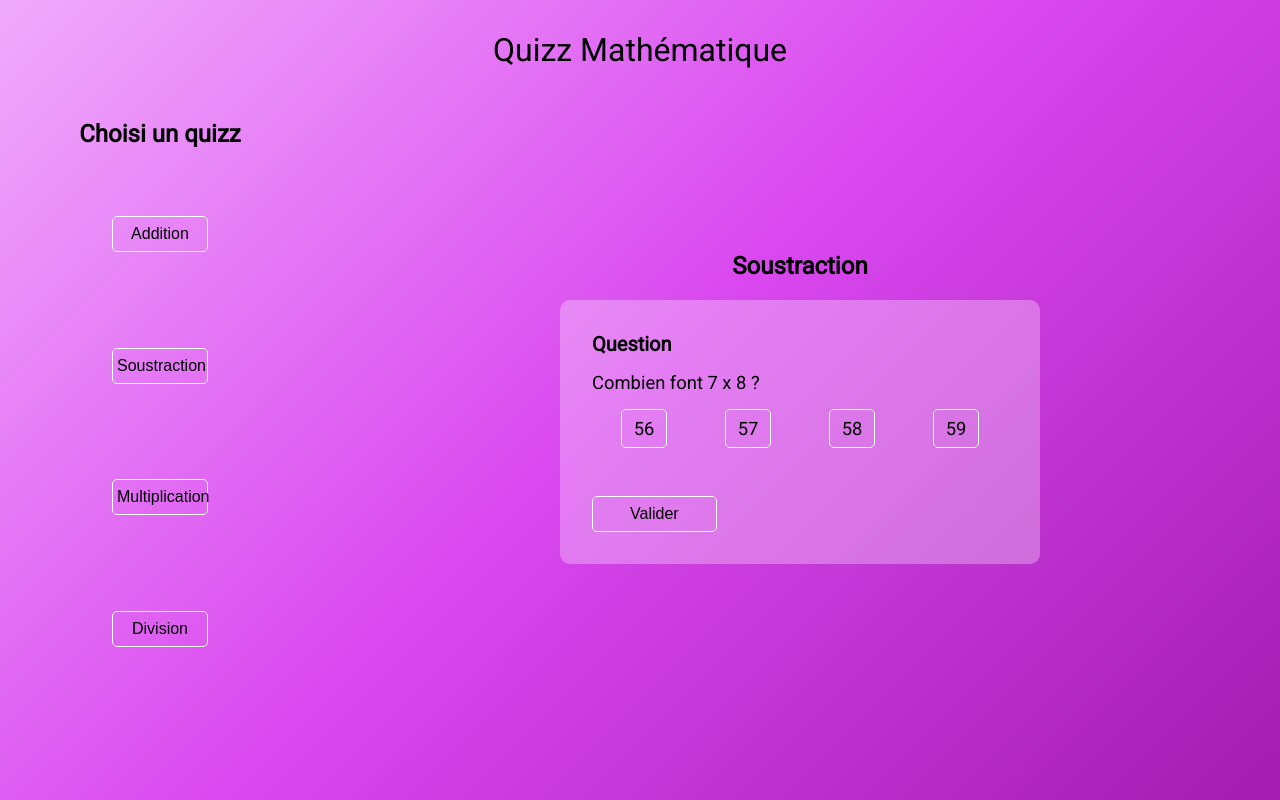
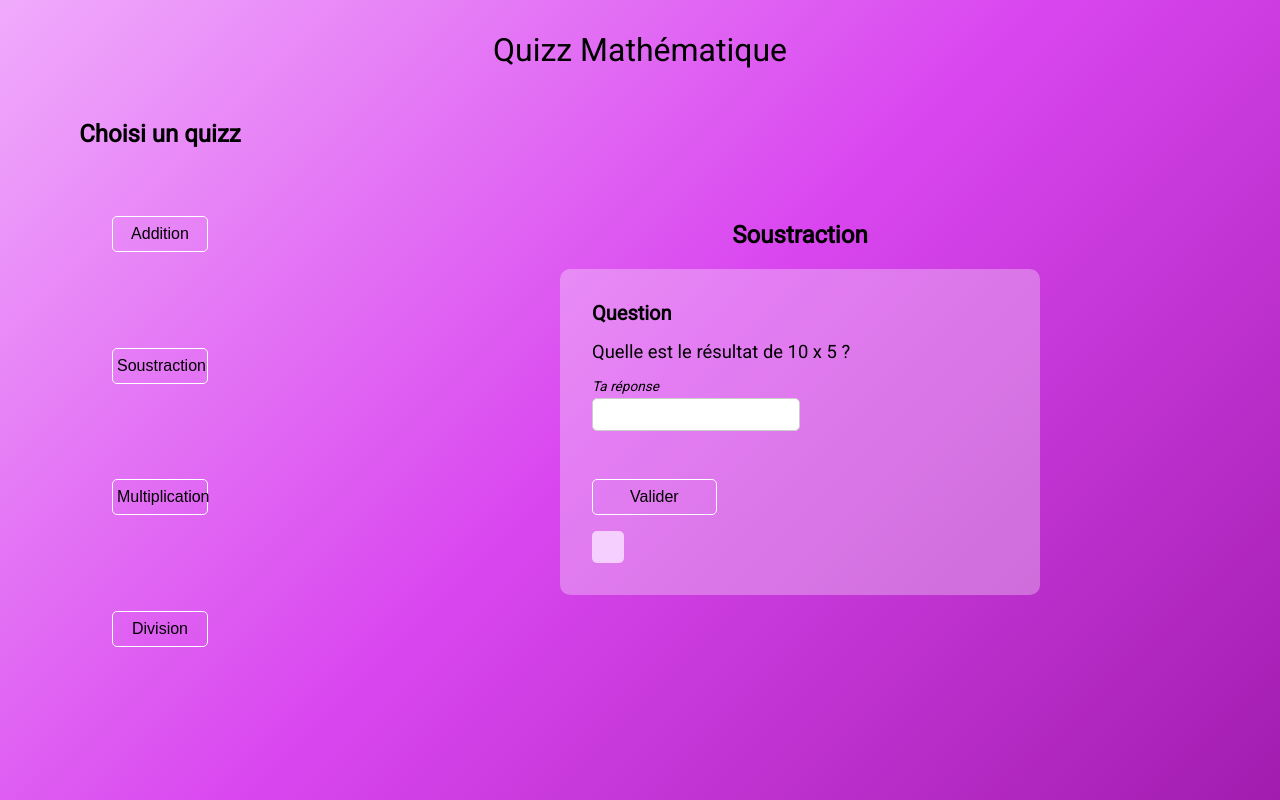
Before and after one commit to MisterWaner/math-game, a React (Vite) app: page /addition in a window 1280 px wide. Both pictures are taken after a click on the button "Soustraction". Built offline with nearby package versions, Linux system fonts and the light colour scheme.

Commit message:
generate random multiplication function

```diff
--- a/src/components/Card/Card.module.css
+++ b/src/components/Card/Card.module.css
@@ -21,21 +21,24 @@
 }
 
 .answerContainer {
-    width: 100%;
+    width: 50%;
     margin-top: 1rem;
     display: flex;
-    justify-content: space-around;
-}
-.answer {
-    border: 1px solid white;
-    padding: 0.5rem 0.75rem;
-    border-radius: 5px;
-    cursor: pointer;
+    flex-direction: column;
+    gap: 0.25rem;
 
-    &:hover {
-        background-color: #f5d0fe;
+    label {
+        font-style: italic;
+        font-size: 0.85rem;
+    };
+
+    input[type="text"] {
+        padding: 0.5rem 0.75rem;
+        border-radius: 5px;
+        border: 1px solid #ccc;
     }
 }
+
 .questionButton {
     width: 100%;
     margin-top: 3rem;
@@ -43,3 +46,21 @@
     justify-content: start;
     align-items: center;
 }
+
+.result {
+    margin-top: 1rem;
+    background-color: #f5d0fe;
+    padding: 1rem;
+    border-radius: 5px;
+    width: fit-content;
+}
+
+.correct {
+    color: green;
+    font-weight: bold;
+}
+
+.incorrect {
+    color: red;
+    font-weight: bold;
+}
--- a/src/components/Card/Card.tsx
+++ b/src/components/Card/Card.tsx
@@ -1,37 +1,60 @@
+import React, { useState } from "react";
 import styles from "./Card.module.css";
 import Button from "../Button/Button";
 import { useQuestionStore } from "../../store/QuestionStore";
 
 export default function Card() {
+    const [userAnswer, setUserAnswer] = useState<string>("");
+    const [text, setText] = useState<string>("");
 
-    const question = useQuestionStore(state => state.question);
-    const answer = useQuestionStore(state => state.answer);
-    const isSelected = useQuestionStore(state => !state.isSelected);
-    const selectAnswer = useQuestionStore(state => state.selectAnswer);
+    const question = useQuestionStore((state) => state.question);
+    const answer = useQuestionStore((state) => state.answer);
+
+    const handleUserAnswer = (event: React.ChangeEvent<HTMLInputElement>) => {
+        setUserAnswer(event.target.value);
+    };
+
+    const checkAnswer = (userAnswer: string, answer: number) => {
+        if (Number(userAnswer) === answer) {
+            setText("Bravo !");
+        } else if (userAnswer === ""){
+            setText("Tu n'as pas répondu !");
+        } else if (Number(userAnswer) !== answer) {
+            setText("Essaie encore !");
+        }
+    };
 
     const handleClick = () => {
-        selectAnswer(question, answer, isSelected);
-        console.log(question, answer, isSelected);
-    }
+        checkAnswer(userAnswer, answer);
+    };
 
     return (
         <div className={styles.container}>
             <div className={styles.questionContainer}>
                 <p className={styles.questionHeader}>Question</p>
                 <div className={styles.questionContent}>
-                    <p>
-                        Combien font 7 x 8 ?
-                    </p>
+                    <p>{question}</p>
                     <div className={styles.answerContainer}>
-                        <p className={styles.answer}>56</p>
-                        <p className={styles.answer}>57</p>
-                        <p className={styles.answer}>58</p>
-                        <p className={styles.answer}>59</p>
+                        <label htmlFor="answer">Ta réponse</label>
+                        <input
+                            onChange={handleUserAnswer}
+                            type="text"
+                            id="answer"
+                        />
                     </div>
                 </div>
                 <div className={styles.questionButton}>
                     <Button title={"Valider"} onClick={() => handleClick()} />
                 </div>
+                <div className={styles.result}>
+                    {Number(userAnswer) === answer ? (
+                        <p className={styles.correct}>{text}</p>
+                    ) : Number(userAnswer) !== answer ? (
+                        <p className={styles.incorrect}>{text}</p>
+                    ) : (
+                        null
+                    )}
+                </div>
             </div>
         </div>
     );
--- a/src/store/QuestionStore.ts
+++ b/src/store/QuestionStore.ts
@@ -1,20 +1,12 @@
 import { create } from "zustand";
+import { generateQuestion, answer } from "../utils/generateMultiplication";
 
 type QuestionState = {
     question: string;
-    answer: string;
-    isSelected: boolean;
+    answer: number;
 }
 
-type Action = {
-    selectAnswer: (question: QuestionState['question'], answer: QuestionState['answer'], isSelected: QuestionState['isSelected']) => void;
-}
-
-export const useQuestionStore = create<QuestionState & Action>() ((set) => ({
-    question: '',
-    answer: '',
-    isSelected: false,
-    selectAnswer(question, answer, isSelected) {
-        set({ question, answer, isSelected });
-    }
+export const useQuestionStore = create<QuestionState>() (() => ({
+    question: generateQuestion(),
+    answer: answer,
 }))
--- /dev/null
+++ b/src/utils/generateMultiplication.ts
@@ -0,0 +1,17 @@
+const numberArray1: number[] = [0, 1, 2, 3, 4, 5, 6, 7, 8, 9, 10];
+const numberArray2: number[] = [0, 1, 2, 3, 4, 5, 6, 7, 8, 9, 10];
+
+const randomIndex: number = Math.floor(Math.random() * numberArray1.length);
+const randomIndex2: number = Math.floor(Math.random() * numberArray2.length);
+
+const a: number = numberArray1[randomIndex];
+const b: number = numberArray2[randomIndex2];
+
+function generateQuestion (): string {
+    return `Quelle est le résultat de ${a} x ${b} ?`;
+}
+
+const answer: number = a * b;
+
+
+export { generateQuestion, answer };
```
Also changed, not shown: src/components/Question/generateQuestion.ts (deleted).
